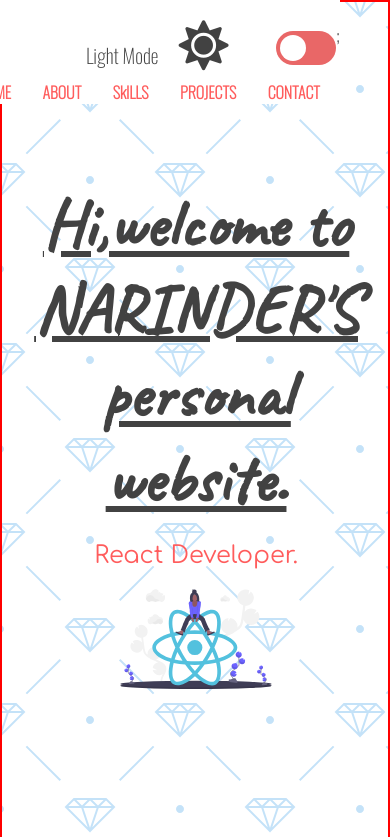
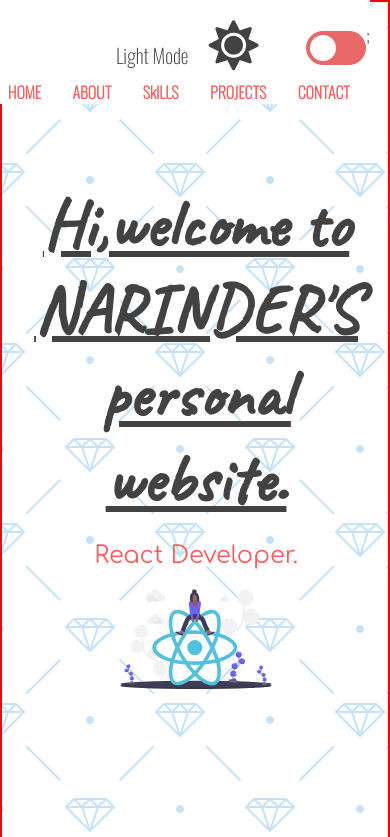
Before and after one commit to Narinder84/dream-projects, a React (Create React App) app: page / in a window 390 px wide. Shown: the top 837 px of the page. Built offline with nearby package versions, Linux system fonts and the light colour scheme.

Commit message:
UI for mobile

```diff
--- a/src/components/darkLightMode/darkLightComponents/lightDark.nav/lightDark.nav.styles.css
+++ b/src/components/darkLightMode/darkLightComponents/lightDark.nav/lightDark.nav.styles.css
@@ -117,7 +117,7 @@ nav a {
 }
 @media screen and (max-width: 812px) {
 	nav {
-		right: 50px;
+		right: 20px;
 		flex-direction: column-reverse;
 		letter-spacing: normal;
 		padding-left: 0px;
```
